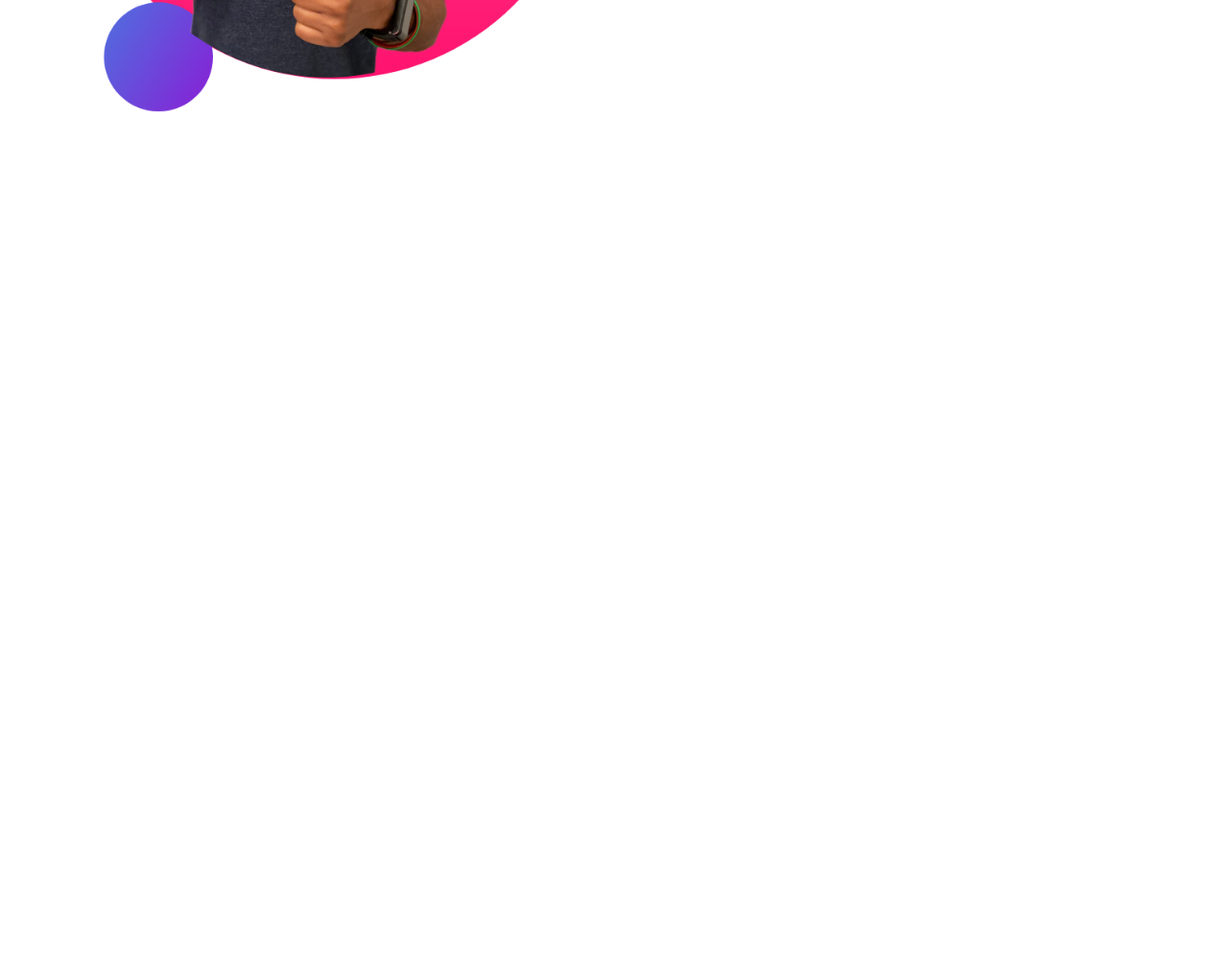
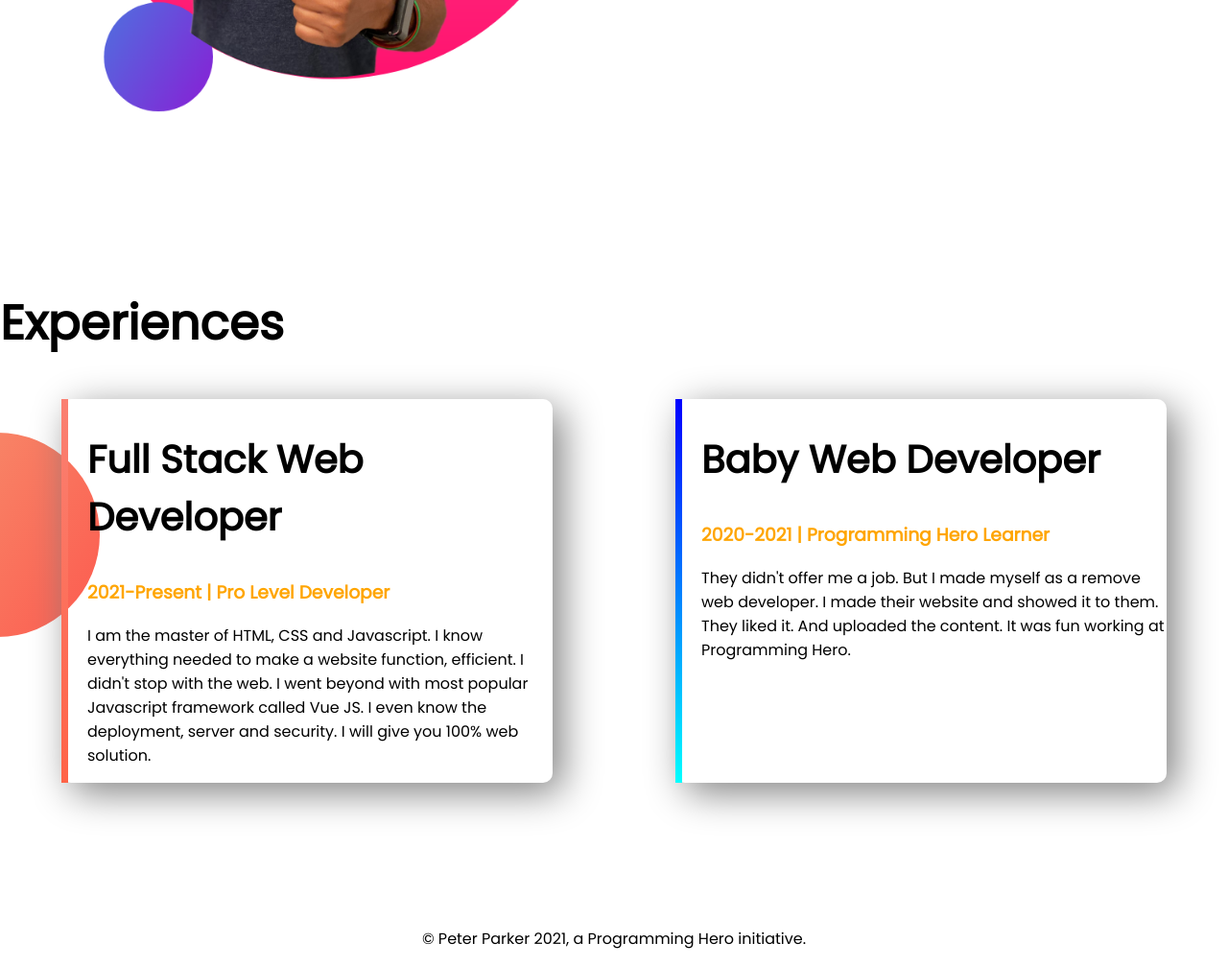
Before and after one commit to miith/developer-portfolio, a plain HTML site: page index.html in a window 1280 px wide. Shown: the part 1267-2274 px from the top of the page at 96% size. Before the commit the page ends 1567 px from the top, so only its background shows below. Drawn offline with Linux system fonts and the light colour scheme.

Commit message:
footer and experience added

```diff
--- a/index.html
+++ b/index.html
@@ -13,7 +13,7 @@
 </head>
 
 <body>
-    <section class="top-banner">
+    <section class="top-banner flexible-container">
         <div class="half-width">
             <h1>Welcome To</h1>
             <h1><span class="orange-color">Rasel Mahmud</span> World!</h1>
@@ -27,7 +27,7 @@
             <img src="images/jhankar.png" alt="">
         </div>
     </section>
-    <section class="dream-big">
+    <section class="dream-big flexible-container">
         <div class="half-width">
             <img src="images/jhankar2.png" alt="">
         </div>
@@ -39,6 +39,33 @@
             <a class="link-button" target="_blank" href="">DOWNLOAD RESUME</a>
         </div>
     </section>
+    <section class="experience-area">
+        <h1>Experiences</h1>
+        <div class="flexible-container">
+            <div id="full-stack-experience" class="experience-item">
+                <h2>Full Stack Web Developer</h2>
+                <h3 class="orange-color">2021-Present | Pro Level Developer</h3>
+                <p>
+                    I am the master of HTML, CSS and Javascript. I know everything needed to make a website function,
+                    efficient. I didn't stop with the web. I went beyond with most popular Javascript framework called
+                    Vue
+                    JS. I even know the deployment, server and security. I will give you 100% web solution.
+                </p>
+            </div>
+            <div id="web-dev-experience" class="experience-item">
+                <h2>Baby Web Developer</h2>
+                <h3 class="orange-color">2020-2021 | Programming Hero Learner</h3>
+                <p>
+                    They didn't offer me a job. But I made myself as a remove web developer. I made their website and
+                    showed
+                    it to them. They liked it. And uploaded the content. It was fun working at Programming Hero.
+                </p>
+            </div>
+        </div>
+    </section>
+    <footer>
+        <p>© Peter Parker 2021, a Programming Hero initiative.</p>
+    </footer>
 </body>
 
 </html>
--- a/style.css
+++ b/style.css
@@ -5,10 +5,13 @@ body{
 h1{
     font-size: 50px;
 }
+h2{
+    font-size: 40px;
+}
 .orange-color{
     color: orange;
 }
-section{
+.flexible-container{
     display: flex;
     margin-bottom: 150px;
 }
@@ -36,3 +39,29 @@ section{
     background-repeat: no-repeat;
     background-position: right;
 }
+.experience-area{
+    background-image: url(images/exp-bg.png);
+    background-repeat: no-repeat;
+    background-position: left;
+}
+.experience-item{
+    width: 40%;
+    margin-left: 5%;
+    margin-right: 5%;
+    padding-left: 20px;
+    border-radius: 10px;
+    box-shadow: 10px 10px 40px gray;
+}
+#web-dev-experience{
+    border-left: 7px solid;
+    border-image: linear-gradient(blue, cyan);
+    border-image-slice: 1;
+}
+#full-stack-experience{
+    border-left: 7px solid;
+    border-image: linear-gradient(salmon, tomato);
+    border-image-slice: 1;
+}
+footer p{
+    text-align: center;
+}
```
Also changed, not shown: 4 other files.
